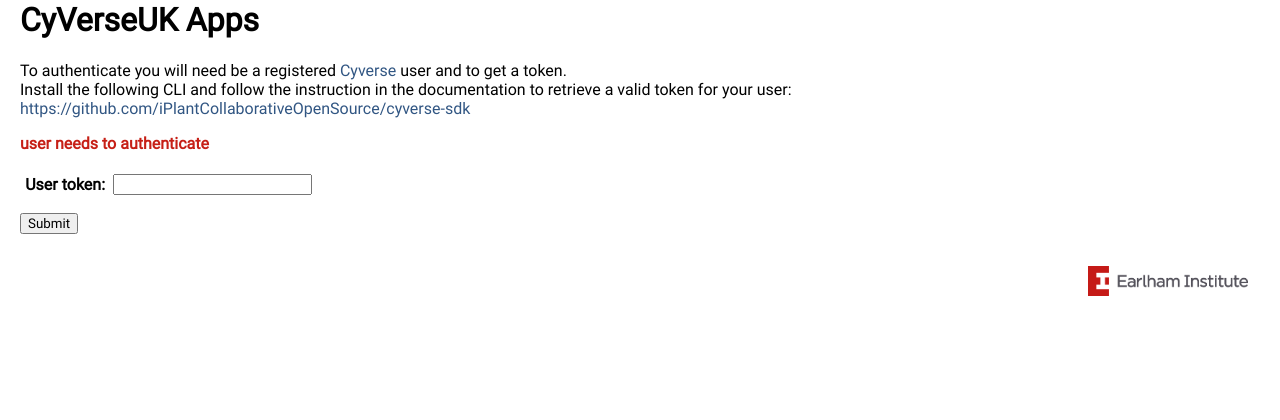
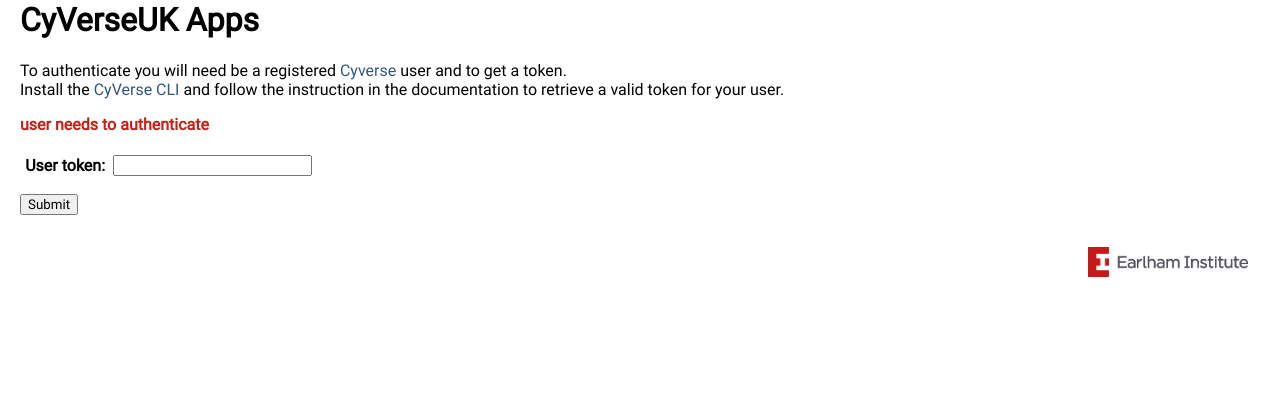
Before and after one commit to cyverseuk/cyverse_website, a Django app: page / in a window 1280 px wide. Shown: the part 192-612 px from the top of the page. Run offline with Django 3.2, Linux system fonts and the light colour scheme; parts of the project's set-up code (start-up, migrations or seed data) failed here and were passed over.

Commit message:
implicit link as it was too long for small devices

```diff
--- a/japps/templates/japps/index.html
+++ b/japps/templates/japps/index.html
@@ -9,8 +9,7 @@
     </ul>
   {% else %}
     <p>To authenticate you will need be a registered <a href="https://user.cyverse.org/">Cyverse</a> user and to get a token.<br>
-      Install the following CLI and follow the instruction in the documentation to retrieve a valid token for your user:<br>
-      <a href="https://github.com/iPlantCollaborativeOpenSource/cyverse-sdk">https://github.com/iPlantCollaborativeOpenSource/cyverse-sdk</a></p>
+      Install the <a href="https://github.com/iPlantCollaborativeOpenSource/cyverse-sdk">CyVerse CLI</a> and follow the instruction in the documentation to retrieve a valid token for your user.</p>
     <p></p>
     <p class="warning"><strong>{{ risposta }}</strong></p>
     <form action="/" method="post" data-parsley-validate>
```
